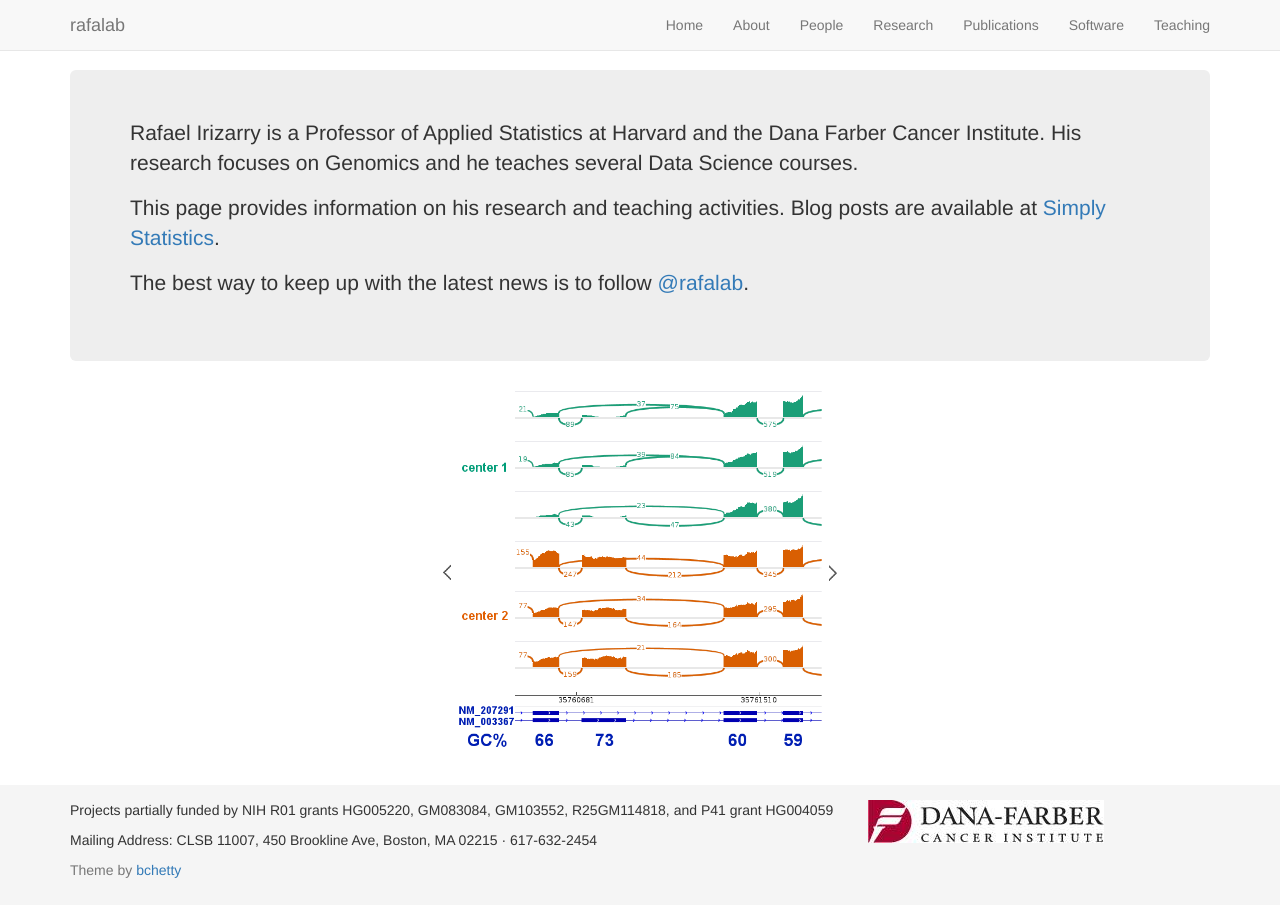
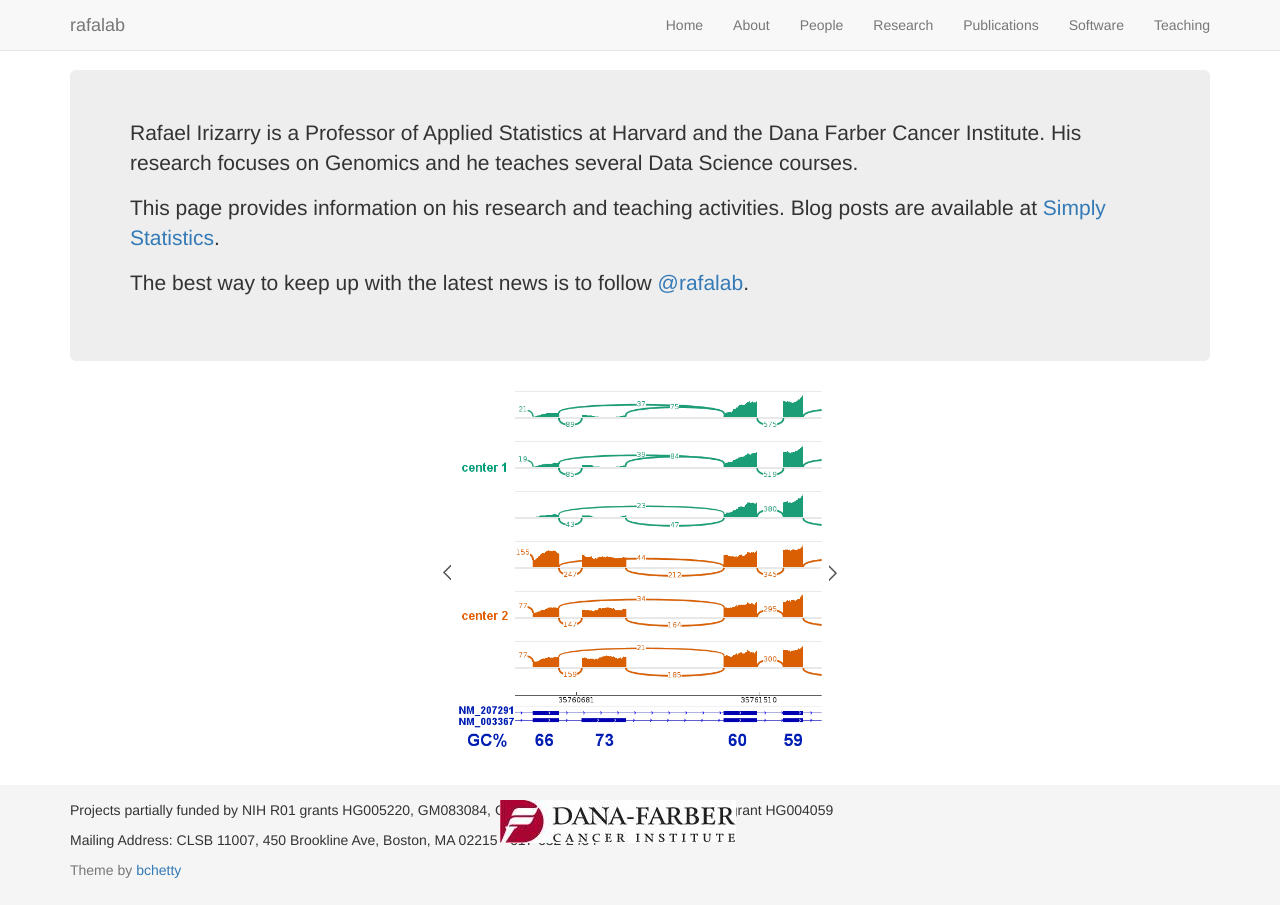
Before and after one commit to rafalab/rafalab.github.io, a Jekyll site: the page built from index.html, in a window 1280 px wide. Built offline with Jekyll 4.4.1, drawn with Linux system fonts in a browser that asks for light colours; nearby versions of some CDN libraries; the list of posts is cut into pages by our own code.

Commit message:
Update footer.html

```diff
--- a/_includes/footer.html
+++ b/_includes/footer.html
@@ -3,7 +3,7 @@
     <p>
     Projects partially funded by NIH R01 grants
   HG005220, GM083084, GM103552, R25GM114818, and P41 grant
-  HG004059 &nbsp;&nbsp;&nbsp;&nbsp;&nbsp;&nbsp;&nbsp;&nbsp; <img data-u="image" src="assets/img/DFimgFooter.jpg" style="position:absolute">
+  HG004059 <img data-u="image" src="assets/img/DFimgFooter.jpg" style="position:absolute; left: 500px;">
 
 <p> Mailing Address: CLSB 11007, 450 Brookline Ave, Boston, MA 02215 &middot;
   617-632-2454 </p>
```
